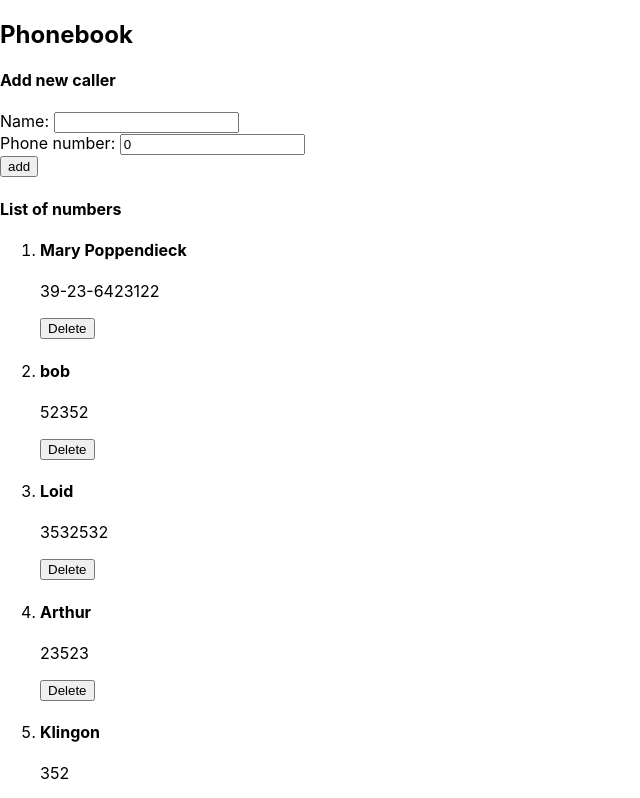
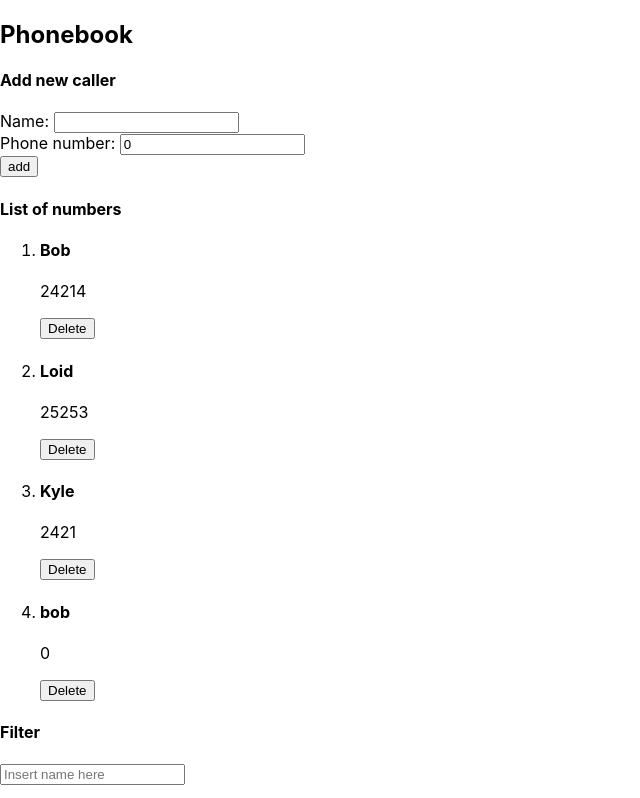
Before and after one commit to IsaacChong/HS-Phonebook, a React (Create React App) app: page / in a window 1280 px wide. Shown: the top 798 px of the page, without its empty margins (0-640 px from the left). Built offline with nearby package versions, Linux system fonts and the light colour scheme; data requests are answered from the project's data file.

Commit message:
added CRUD feature

```diff
--- a/db.json
+++ b/db.json
@@ -1,39 +1,24 @@
 {
   "persons": [
     {
-      "name": "Mary Poppendieck",
-      "number": "39-23-6423122",
-      "id": 4
+      "id": 1,
+      "name": "Bob",
+      "number": "24214"
     },
     {
-      "id": 5,
-      "name": "bob",
-      "number": "52352"
+      "id": 2,
+      "name": "Loid",
+      "number": "25253"
     },
     {
-      "id": 6,
-      "name": "Loid",
-      "number": "3532532"
+      "id": 3,
+      "name": "Kyle",
+      "number": "2421"
     },
     {
-      "id": 7,
-      "name": "Arthur",
-      "number": "23523"
-    },
-    {
-      "id": 8,
-      "name": "Klingon",
-      "number": "352"
-    },
-    {
-      "id": 9,
-      "name": "bdsg",
-      "number": "63463463"
-    },
-    {
-      "id": 10,
-      "name": "Jay",
-      "number": "24252"
+      "id": 4,
+      "name": "bob",
+      "number": 0
     }
   ]
 }
--- a/src/components/Addnewperson.js
+++ b/src/components/Addnewperson.js
@@ -25,8 +25,19 @@ const AddNewPerson = (props) => {
     const checkForName = (person) => person.name === newPerson.name;
     const checkForNum = (person) => person.number === newPerson.number;
 
+
+
     if (persons.some(checkForName)) {
-      alert(`${newPerson.name} is already in the book`);
+      const personExists = persons.find((person) => person.name === newPerson.name)
+      console.log(personExists)
+    }
+
+    if (persons.some(checkForName)) {
+      let cfmWindow = window.confirm(`${newPerson.name} is already in the book. Do you want to replace this person's number?`);
+      if (cfmWindow) {
+        let personExists = persons.find((person) => person.name === newPerson.name);
+        console.log(personExists)
+      }
     } else if (persons.some(checkForNum)) {
       alert(`${newPerson.number} is already in the book`);
     } else {
--- a/src/components/Person.js
+++ b/src/components/Person.js
@@ -4,10 +4,11 @@ const Person = (props) => {
   const { name, number, getPersons, id } = props;
 
   const removePerson = () => {
-    personService.deletePerson(id).then(getPersons);
+    const checkDel = window.confirm("Are you sure you want to delete this person?")
+    if (checkDel) {
+      personService.deletePerson(id).then(getPersons);
+    }
   };
-
-  //   Figure out why list is not updating when person is removed
 
   return (
     <li>
--- a/src/services/persons.js
+++ b/src/services/persons.js
@@ -14,8 +14,14 @@ const deletePerson = (id) => {
   return axios.delete(baseUrl + `/${id}`);
 };
 
+const changeNum = (id, updatedObject) => {
+  const request = axios.put(baseUrl + `/${id}`, updatedObject)
+  return request.then(res => res.data)
+}
+
 export default {
   addPerson: addPerson,
   getAllPersons: getAllPersons,
   deletePerson: deletePerson,
+  changeNum: changeNum
 };
```
